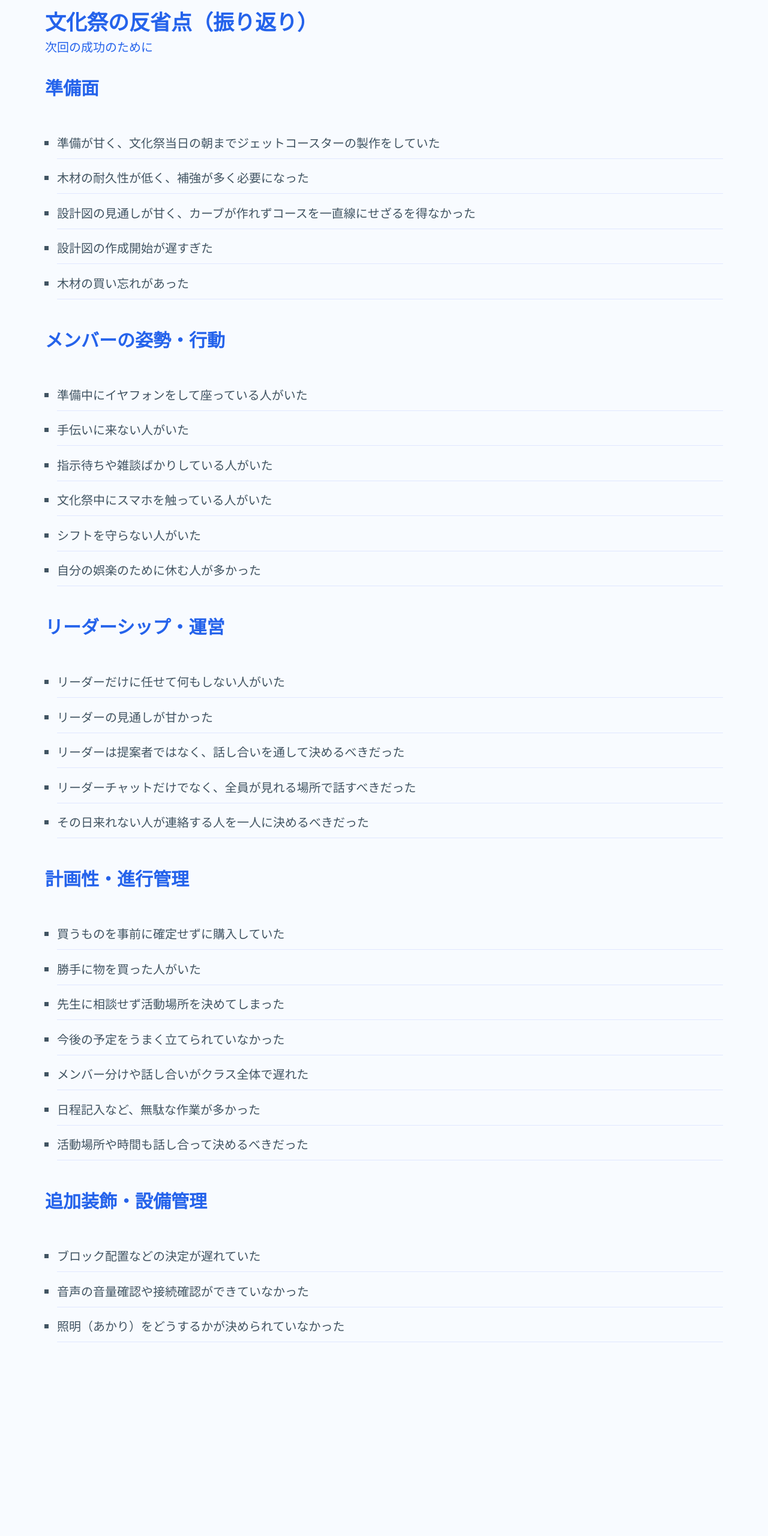
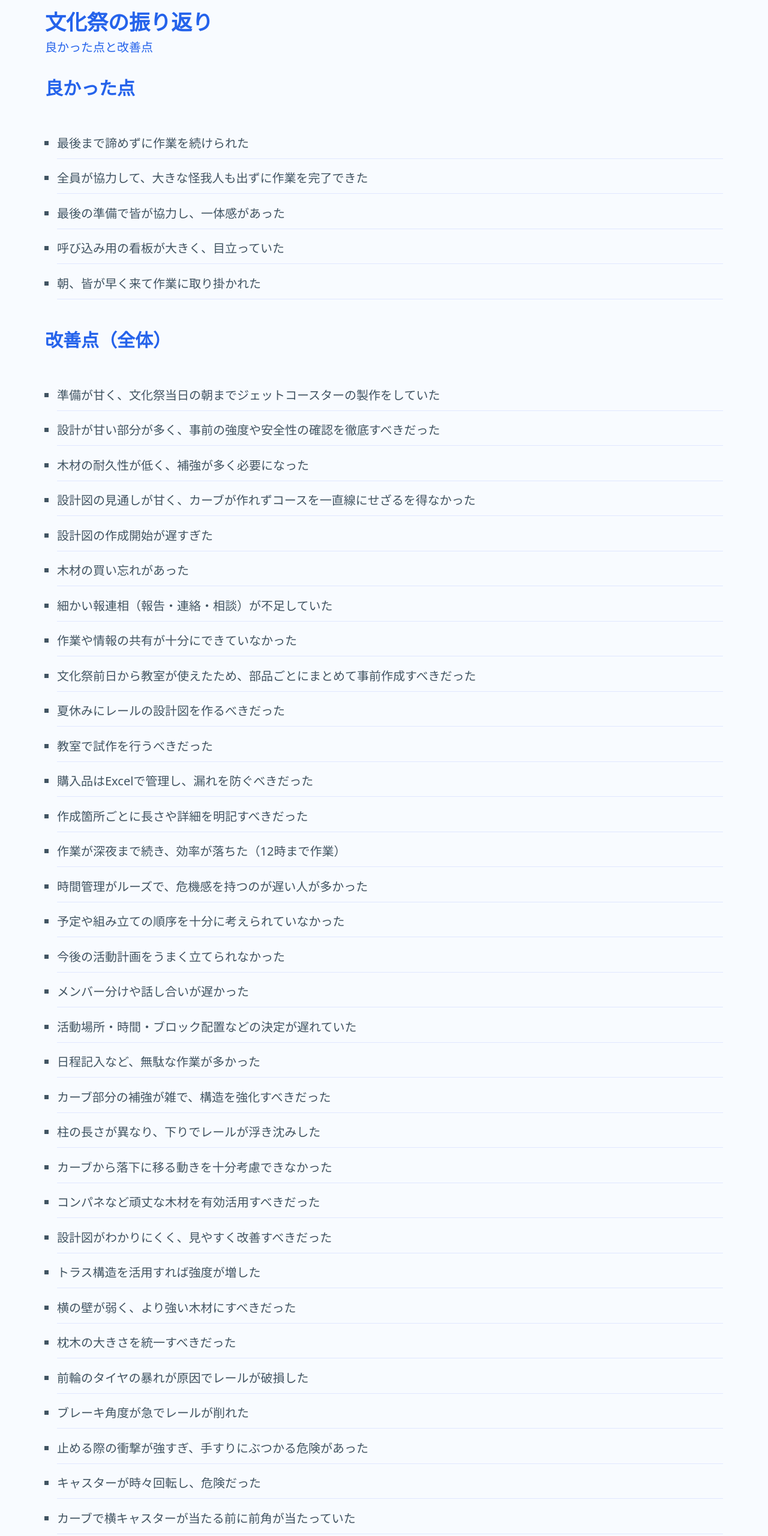
Before and after one commit to j20252097/jyo-bunkasai, a plain HTML site: page index.html in a window 1280 px wide. Shown: the part 120-2680 px from the top of the page at 60% size. Drawn offline with nearby package versions, Linux system fonts and the light colour scheme.

Commit message:
Update index.html

```diff
--- a/index.html
+++ b/index.html
@@ -44,54 +44,77 @@
     <div class="grid">
       <section>
         <hgroup>
-          <h2>文化祭の反省点（振り返り）</h2>
-          <h3>次回の成功のために</h3>
+          <h2>文化祭の振り返り</h2>
+          <h3>良かった点と改善点</h3>
         </hgroup>
 
-        <h3>準備面</h3>
+        <h3>良かった点</h3>
+        <ul>
+          <li>最後まで諦めずに作業を続けられた</li>
+          <li>全員が協力して、大きな怪我人も出ずに作業を完了できた</li>
+          <li>最後の準備で皆が協力し、一体感があった</li>
+          <li>呼び込み用の看板が大きく、目立っていた</li>
+          <li>朝、皆が早く来て作業に取り掛かれた</li>
+        </ul>
+
+        <h3>改善点（全体）</h3>
         <ul>
           <li>準備が甘く、文化祭当日の朝までジェットコースターの製作をしていた</li>
+          <li>設計が甘い部分が多く、事前の強度や安全性の確認を徹底すべきだった</li>
           <li>木材の耐久性が低く、補強が多く必要になった</li>
           <li>設計図の見通しが甘く、カーブが作れずコースを一直線にせざるを得なかった</li>
           <li>設計図の作成開始が遅すぎた</li>
           <li>木材の買い忘れがあった</li>
+          <li>細かい報連相（報告・連絡・相談）が不足していた</li>
+          <li>作業や情報の共有が十分にできていなかった</li>
+          <li>文化祭前日から教室が使えたため、部品ごとにまとめて事前作成すべきだった</li>
+          <li>夏休みにレールの設計図を作るべきだった</li>
+          <li>教室で試作を行うべきだった</li>
+          <li>購入品はExcelで管理し、漏れを防ぐべきだった</li>
+          <li>作成箇所ごとに長さや詳細を明記すべきだった</li>
+          <li>作業が深夜まで続き、効率が落ちた（12時まで作業）</li>
+          <li>時間管理がルーズで、危機感を持つのが遅い人が多かった</li>
+          <li>予定や組み立ての順序を十分に考えられていなかった</li>
+          <li>今後の活動計画をうまく立てられなかった</li>
+          <li>メンバー分けや話し合いが遅かった</li>
+          <li>活動場所・時間・ブロック配置などの決定が遅れていた</li>
+          <li>日程記入など、無駄な作業が多かった</li>
+          <li>カーブ部分の補強が雑で、構造を強化すべきだった</li>
+          <li>柱の長さが異なり、下りでレールが浮き沈みした</li>
+          <li>カーブから落下に移る動きを十分考慮できなかった</li>
+          <li>コンパネなど頑丈な木材を有効活用すべきだった</li>
+          <li>設計図がわかりにくく、見やすく改善すべきだった</li>
+          <li>トラス構造を活用すれば強度が増した</li>
+          <li>横の壁が弱く、より強い木材にすべきだった</li>
+          <li>枕木の大きさを統一すべきだった</li>
+          <li>前輪のタイヤの暴れが原因でレールが破損した</li>
+          <li>ブレーキ角度が急でレールが削れた</li>
+          <li>止める際の衝撃が強すぎ、手すりにぶつかる危険があった</li>
+          <li>キャスターが時々回転し、危険だった</li>
+          <li>カーブで横キャスターが当たる前に前角が当たっていた</li>
+          <li>ビスが飛び出したり、穴を無駄に開けすぎた</li>
+          <li>押す際に横から押しており、破損につながった</li>
+          <li>安全点検が雑になり、指差し確認を徹底すべきだった</li>
+          <li>ヘルメットが1つしかなく、複数あれば回転率が上がった</li>
+          <li>インパクトドライバーが2つ、バッテリー1つしかなく待ち時間が発生した</li>
+          <li>インパクトドライバーは夜に充電しておくべきだった</li>
+          <li>降りる際に片輪が浮き、破損の原因となった</li>
+          <li>車輪の大きさが不足していた</li>
+          <li>他クラスが教室に入り、怪我の危険があった</li>
+          <li>ポスターはもっと明るい色にすべきだった</li>
+          <li>入口と出口を明確に分けるべきだった</li>
+          <li>片付け時に教室全体の写真を撮っておくべきだった</li>
+          <li>音楽を流す際、iPadを放置すると他人が触った</li>
+          <li>「1-15の出し物」と分かる表示をすべきだった</li>
+          <li>パンフレットにジェットコースター情報を大きく掲載すべきだった</li>
+          <li>音声の音量・接続確認を事前にすべきだった</li>
+          <li>照明（あかり）の配置・調整を決めるべきだった</li>
         </ul>
 
-        <h3>メンバーの姿勢・行動</h3>
+        <h3>改善点（個人的）</h3>
         <ul>
-          <li>準備中にイヤフォンをして座っている人がいた</li>
-          <li>手伝いに来ない人がいた</li>
-          <li>指示待ちや雑談ばかりしている人がいた</li>
-          <li>文化祭中にスマホを触っている人がいた</li>
-          <li>シフトを守らない人がいた</li>
-          <li>自分の娯楽のために休む人が多かった</li>
-        </ul>
-
-        <h3>リーダーシップ・運営</h3>
-        <ul>
-          <li>リーダーだけに任せて何もしない人がいた</li>
-          <li>リーダーの見通しが甘かった</li>
-          <li>リーダーは提案者ではなく、話し合いを通して決めるべきだった</li>
-          <li>リーダーチャットだけでなく、全員が見れる場所で話すべきだった</li>
-          <li>その日来れない人が連絡する人を一人に決めるべきだった</li>
-        </ul>
-
-        <h3>計画性・進行管理</h3>
-        <ul>
-          <li>買うものを事前に確定せずに購入していた</li>
-          <li>勝手に物を買った人がいた</li>
-          <li>先生に相談せず活動場所を決めてしまった</li>
-          <li>今後の予定をうまく立てられていなかった</li>
-          <li>メンバー分けや話し合いがクラス全体で遅れた</li>
-          <li>日程記入など、無駄な作業が多かった</li>
-          <li>活動場所や時間も話し合って決めるべきだった</li>
-        </ul>
-
-        <h3>追加装飾・設備管理</h3>
-        <ul>
-          <li>ブロック配置などの決定が遅れていた</li>
-          <li>音声の音量確認や接続確認ができていなかった</li>
-          <li>照明（あかり）をどうするかが決められていなかった</li>
+          <li>やることが終わった時、次にすべきことを早く判断するか周囲に確認すべきだった</li>
+          <li>道具をうまく使えなかったため、事前に扱い方を確認すべきだった</li>
         </ul>
 
       </section>
```
